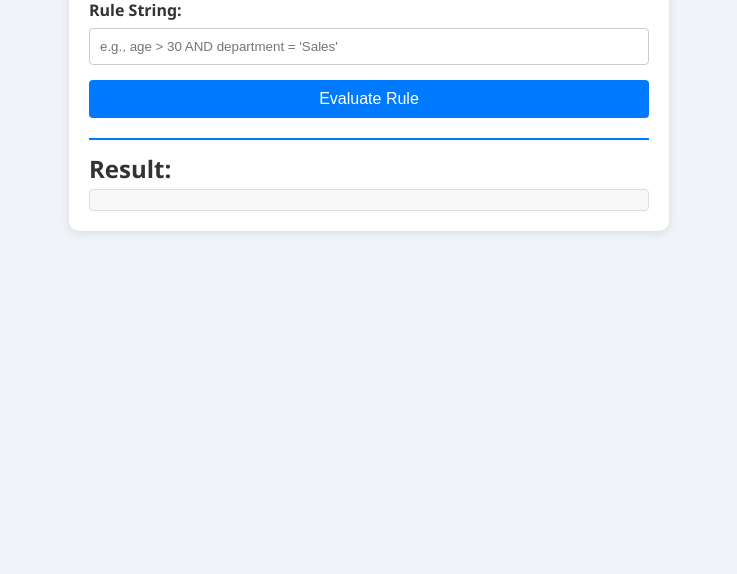
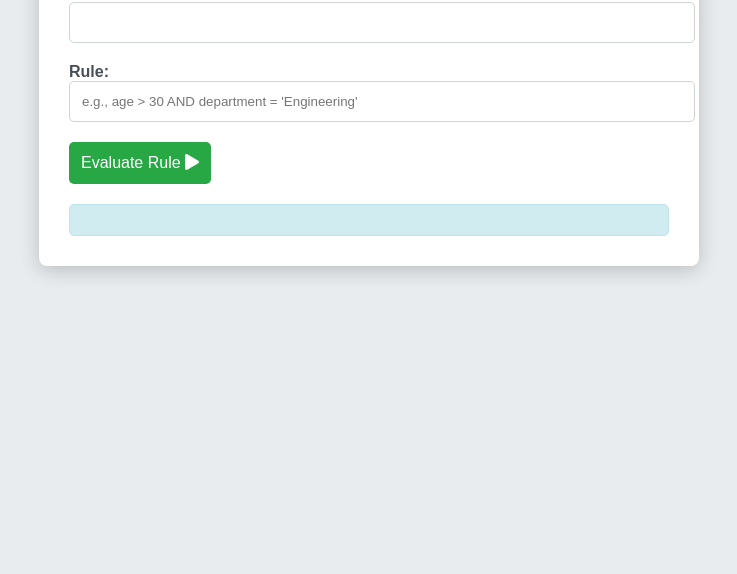
Before and after one commit to Skumar1690/-Rule-Engine-with-AST, a website: page public/index.html in a window 1280 px wide. Shown: the part 226-800 px from the top of the page, without its empty margins (271-1008 px from the left). Drawn offline with Linux system fonts and the light colour scheme.

Commit message:
the final UI  and all task done

```diff
--- a/public/index.html
+++ b/public/index.html
@@ -4,50 +4,32 @@
 <head>
     <meta charset="UTF-8">
     <meta name="viewport" content="width=device-width, initial-scale=1.0">
-    <title>Rule Engine UI</title>
-    <link rel="stylesheet" href="styles.css"> <!-- Link to the CSS file -->
+    <title>Rule Engine</title>
+    <link rel="stylesheet" href="styles.css">
+    <link rel="stylesheet" href="https://cdnjs.cloudflare.com/ajax/libs/font-awesome/5.15.4/css/all.min.css">
 </head>
 
 <body>
     <div class="container">
-        <h1>Rule Engine Evaluation</h1>
-        <form id="ruleForm">
-            <div class="form-group">
+        <h1>Rule Engine <i class="fas fa-cogs"></i></h1>
+        <form id="rule-form">
+            <div class="input-group">
                 <label for="userId">User ID:</label>
-                <input type="text" id="userId" required placeholder="Enter User ID">
+                <input type="number" id="userId" required>
             </div>
 
-            <div class="form-group">
-                <label for="ruleString">Rule String:</label>
-                <input type="text" id="ruleString" required placeholder="e.g., age > 30 AND department = 'Sales'">
+            <div class="input-group">
+                <label for="ruleString">Rule:</label>
+                <input type="text" id="ruleString" placeholder="e.g., age > 30 AND department = 'Engineering'" required>
             </div>
 
-            <button type="submit">Evaluate Rule</button>
+            <button type="submit">Evaluate Rule <i class="fas fa-play"></i></button>
         </form>
 
-        <h2>Result:</h2>
-        <pre id="result"></pre>
+        <div id="result" class="result"></div>
     </div>
 
-    <script>
-        document.getElementById('ruleForm').addEventListener('submit', async function (event) {
-            event.preventDefault(); // Prevent form submission
-
-            const userId = document.getElementById('userId').value;
-            const ruleString = document.getElementById('ruleString').value;
-
-            const response = await fetch('http://localhost:3000/evaluate', {
-                method: 'POST',
-                headers: {
-                    'Content-Type': 'application/json'
-                },
-                body: JSON.stringify({ userId, ruleString })
-            });
-
-            const data = await response.json();
-            document.getElementById('result').textContent = JSON.stringify(data, null, 2);
-        });
-    </script>
+    <script src="script.js"></script>
 </body>
 
 </html>
--- /dev/null
+++ b/public/script.js
@@ -0,0 +1,32 @@
+// script.js
+
+document.getElementById('rule-form').addEventListener('submit', function (e) {
+    e.preventDefault();
+
+    const userId = document.getElementById('userId').value;
+    const ruleString = document.getElementById('ruleString').value;
+
+    fetch('http://localhost:3000/evaluate', {
+        method: 'POST',
+        headers: {
+            'Content-Type': 'application/json',
+        },
+        body: JSON.stringify({ userId, ruleString }),
+    })
+        .then(response => {
+            if (!response.ok) {
+                throw new Error(`Error: ${response.status} ${response.statusText}`);
+            }
+            return response.json();
+        })
+        .then(data => {
+            const resultDiv = document.getElementById('result');
+            resultDiv.textContent = `Result: ${data.result}`;
+            resultDiv.style.color = 'green';
+        })
+        .catch(error => {
+            const resultDiv = document.getElementById('result');
+            resultDiv.textContent = `Error: ${error.message}`;
+            resultDiv.style.color = 'red';
+        });
+});
--- a/public/styles.css
+++ b/public/styles.css
@@ -1,93 +1,74 @@
-/* styles.css */
-
-* {
-    box-sizing: border-box;
+body {
+    font-family: 'Arial', sans-serif;
+    background-color: #e9ecef;
     margin: 0;
     padding: 0;
 }
 
-body {
-    font-family: 'Segoe UI', Tahoma, Geneva, Verdana, sans-serif;
-    background-color: #f0f4f8;
-    color: #333;
-    line-height: 1.6;
+.container {
+    max-width: 600px;
+    margin: 100px auto;
+    padding: 30px;
+    background: white;
+    border-radius: 8px;
+    box-shadow: 0 4px 20px rgba(0, 0, 0, 0.2);
+    transition: transform 0.3s;
 }
 
-.container {
-    max-width: 600px;
-    margin: 50px auto;
-    padding: 20px;
-    background: #fff;
-    border-radius: 10px;
-    box-shadow: 0 2px 10px rgba(0, 0, 0, 0.1);
+.container:hover {
+    transform: scale(1.02);
 }
 
 h1 {
-    color: #007BFF;
-    margin-bottom: 20px;
     text-align: center;
+    color: #343a40;
 }
 
-h2 {
-    margin-top: 20px;
-    color: #333;
-    border-top: 2px solid #007BFF;
-    padding-top: 10px;
-}
-
-.form-group {
-    margin-bottom: 15px;
+.input-group {
+    margin-bottom: 20px;
 }
 
 label {
-    display: block;
     margin-bottom: 5px;
     font-weight: bold;
+    color: #495057;
 }
 
-input[type="text"] {
+input {
+    padding: 12px;
+    border: 1px solid #ced4da;
+    border-radius: 5px;
+    transition: border-color 0.3s;
     width: 100%;
-    padding: 10px;
-    border: 1px solid #ccc;
-    border-radius: 4px;
-    transition: border-color 0.3s;
 }
 
-input[type="text"]:focus {
-    border-color: #007BFF;
+input:focus {
+    border-color: #80bdff;
     outline: none;
 }
 
 button {
-    width: 100%;
-    background-color: #007BFF;
-    /* Primary button color */
+    padding: 12px;
+    background-color: #28a745;
     color: white;
-    padding: 10px;
     border: none;
-    border-radius: 4px;
+    border-radius: 5px;
     cursor: pointer;
     font-size: 16px;
     transition: background-color 0.3s, transform 0.2s;
 }
 
 button:hover {
-    background-color: #0056b3;
-    /* Darker blue on hover */
-    transform: scale(1.05);
-    /* Slightly enlarge on hover */
+    background-color: #218838;
+    transform: translateY(-2px);
 }
 
-pre {
-    background: #f8f8f8;
-    /* Light background for result display */
-    padding: 10px;
-    border-radius: 4px;
-    border: 1px solid #ddd;
-    overflow-x: auto;
-    /* Enable horizontal scrolling for long content */
-    white-space: pre-wrap;
-    /* Preserve whitespace */
-    word-wrap: break-word;
-    /* Allow long words to break */
+.result {
+    margin-top: 20px;
+    padding: 15px;
+    background-color: #d1ecf1;
+    border: 1px solid #bee5eb;
+    border-radius: 5px;
+    font-size: 16px;
+    color: #0c5460;
 }
```
Also changed, not shown: ruleEngine.js (line endings or trailing spaces).
